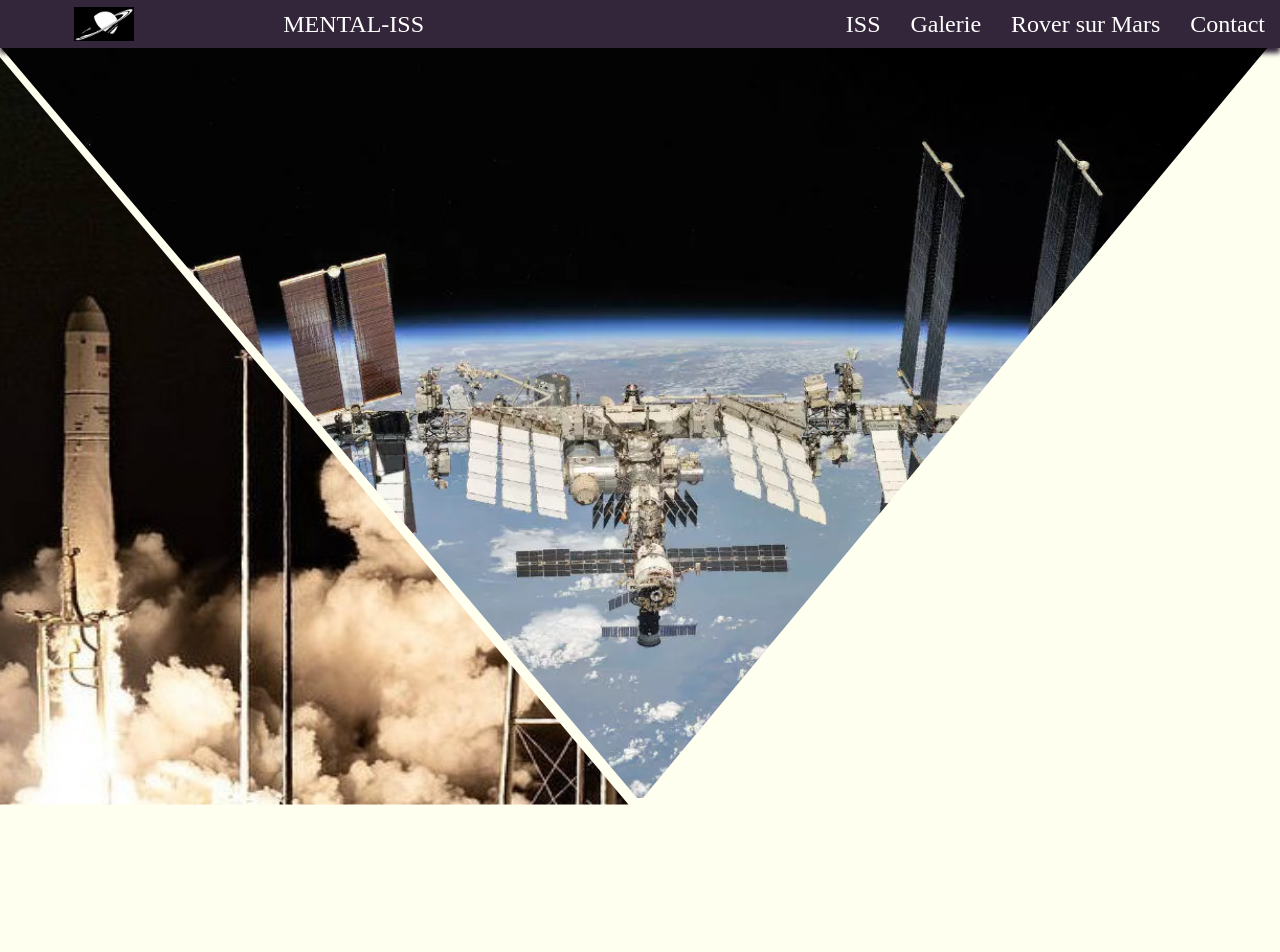
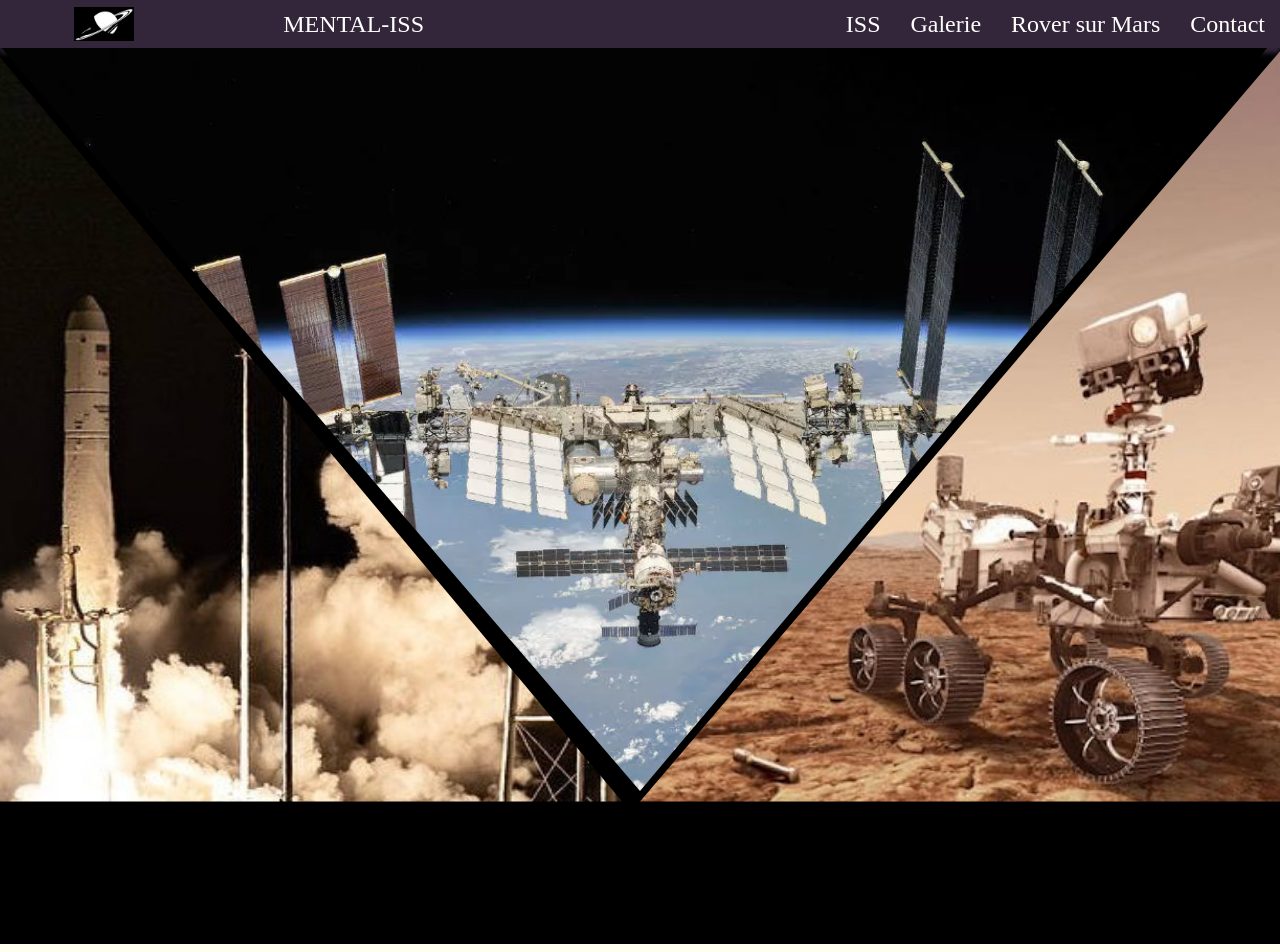
Before and after one commit to WildCodeSchool/lille-0920b-js-mentali-iss, a React (Create React App) app: page / in a window 1280 px wide. Shown: the top 952 px of the page. Built offline with nearby package versions, Linux system fonts and the light colour scheme.

Commit message:
test front page nouveau css

```diff
--- a/src/components/FrontPage.css
+++ b/src/components/FrontPage.css
@@ -1,9 +1,8 @@
-.Page {
-    height: 108vh;
-}
-
-.avatar {
-    position: relative;
+.TriangleHaut {
+    clip-path: url(#issPhoto);
+    opacity: 1;
+    display: block;
+    transition: 0.5s ease;
 }
 
 .TriangleDroit {
@@ -48,7 +47,7 @@ img {
     font-size: 5em;
     z-index: 2;
     top: 35vh;
-    color: black;
+    color: white;
     right: 40vw;
     transform: translate(-50%, -50%);
     text-align: center;
@@ -68,7 +67,7 @@ img {
     position: absolute;
     font-size: 5em;
     top: 60vh;
-    color: black;
+    color: white;
     right: 0;
     transform: translate(-50%, -50%);
     text-align: center;
@@ -88,7 +87,7 @@ img {
     position: absolute;
     top: 60vh;
     font-size: 5em;
-    color: black;
+    color: white;
     left: 14vw;
     transform: translate(-50%, -50%);
     text-align: center;
--- a/src/components/FrontPage.jsx
+++ b/src/components/FrontPage.jsx
@@ -1,42 +1,36 @@
 import "./FrontPage.css";
 import styled from "styled-components";
 
-const TriangleHaut = styled.div`
-  clip-path: url(#issPhoto);
-  opacity: 1;
-  display: block;
-  transition: 0.5s ease;
-`;
-
-const TriangleDroit = styled.div`
-  clip-path: url(#roverPhoto);
-  opacity: 1;
-  display: block;
-  transition: 0.5s ease;
+const Page = styled.div`
+  background-color: black;
+  width: 100%;
+  height: 112vh;
+  margin-top: 2vh;
 `;
 
 function FrontPage() {
   return (
-    <div className="Page">
+    <Page>
       <div className="avatar">
         <div className="ZoneISS">
-          <TriangleHaut>
-            <img
-              src="/photos/iss2.png"
-              className="TriangleHaut"
-              id="iss"
-              alt="ISS"
-            />
-          </TriangleHaut>
+          <img
+            src="/photos/iss2.png"
+            id="iss"
+            className="TriangleHaut"
+            alt="ISS"
+          />{" "}
           <div className="containerTextISS">
-            <div className="textIss">ISS</div>
+            <div className="textISS">ISS</div>
           </div>
         </div>
 
         <div className="ZoneRover">
-          <TriangleDroit>
-            <img src="/photos/rover.jpg" id="rover" alt="rover" />
-          </TriangleDroit>
+          <img
+            src="/photos/rover.jpg"
+            id="rover"
+            className="TriangleDroit"
+            alt="rover"
+          />
 
           <div className="containerTextRover">
             <div className="textRover">Rover</div>
@@ -50,6 +44,7 @@ function FrontPage() {
             id="galerie"
             alt="galerie"
           />
+
           <div className="containerTextGalerie">
             <div className="textGalerie">Galerie</div>
           </div>
@@ -59,17 +54,17 @@ function FrontPage() {
       <svg>
         <defs>
           <clipPath id="issPhoto" clipPathUnits="objectBoundingBox">
-            <polygon points="0.99,0 .5,1 0.001,0" />
+            <polygon points="0.99,0 .5,0.99 0.001,0" />
           </clipPath>
           <clipPath id="roverPhoto" clipPathUnits="objectBoundingBox">
-            <polygon points="1,0 1,1 .51,1" />
+            <polygon points="1,0 1,1 .5,1" />
           </clipPath>
           <clipPath id="galeriePhoto" clipPathUnits="objectBoundingBox">
-            <polygon points=".495,1 0,1 0,0" />
+            <polygon points=".49,1 0,1 0,0" />
           </clipPath>
         </defs>
       </svg>
-    </div>
+    </Page>
   );
 }
 
```
